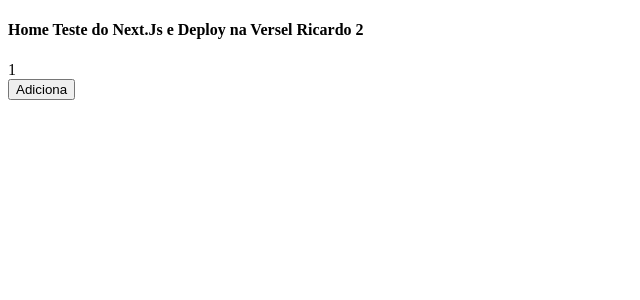
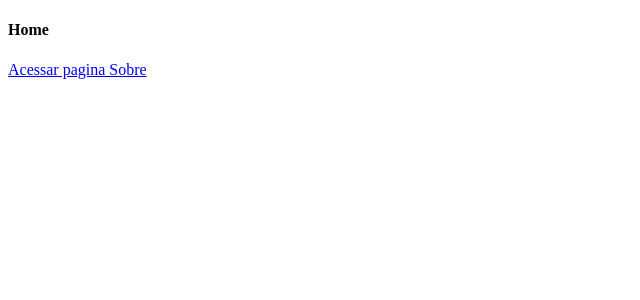
Before and after one commit to Rvilhena/Teste-Next, a Next.js app: page / in a window 1280 px wide. Shown: the top 300 px of the page, without its empty margins (0-640 px from the left). Built offline with nearby package versions, Linux system fonts and the light colour scheme.

Commit message:
Including Link

```diff
--- a/pages/index.js
+++ b/pages/index.js
@@ -1,30 +1,16 @@
-import { useState} from 'react';
-
+import Link from 'next/link'
 
 function Home () {
     return (
         <div>
-            <h4>Home Teste do Next.Js e Deploy na Versel Ricardo 2</h4>
-            <Contador />
+            <h4>Home </h4>
+
+            <Link href="/sobre" >
+                <a>Acessar pagina Sobre</a>
+            </Link>
+
         </div>
     )
 }
 
-function Contador() {
-    const [contador, setContador] = useState(1);
-
-    function adicionarContador() {
-        setContador(contador + 1);
-    }
-
-    return (
-        <div>
-            <div>{contador}</div>
-            <button onClick={adicionarContador}>Adiciona</button>
-        </div>
-    )
-
-}
-
-
 export default Home
```
Also changed, not shown: pages/sobre.js (added, +15 -0 lines).
